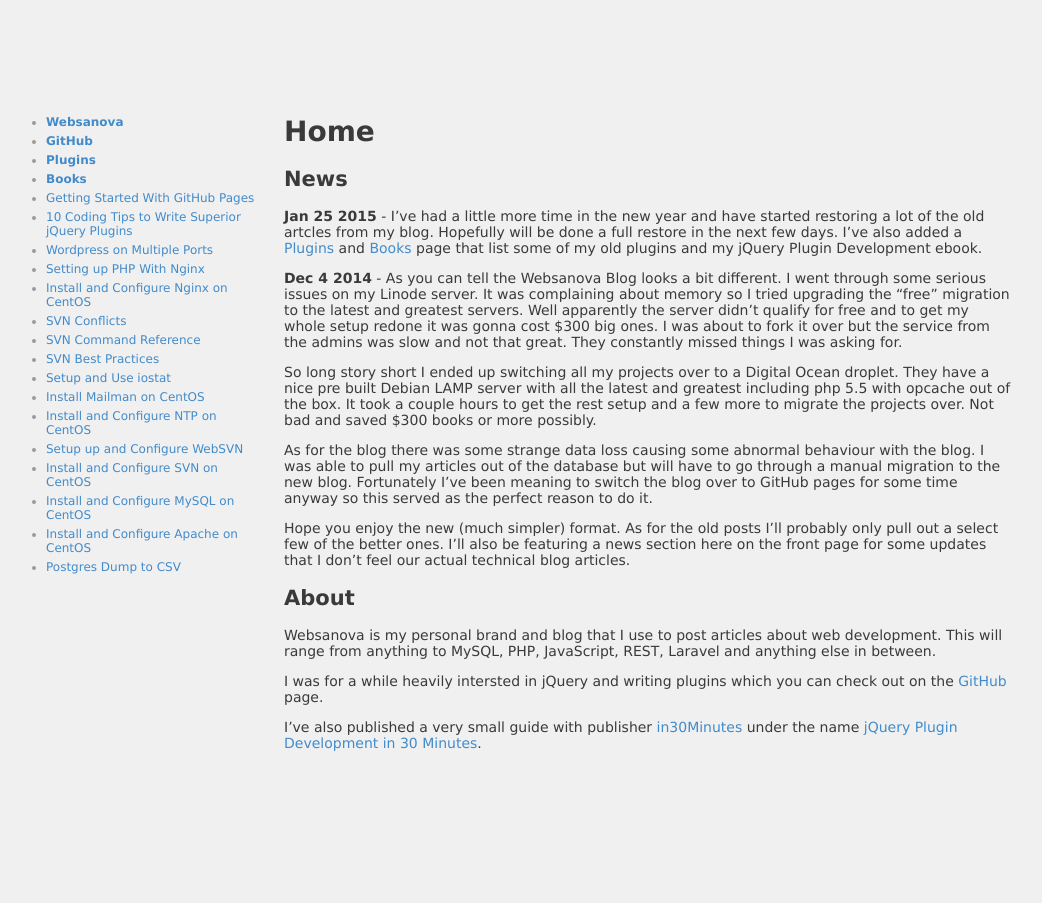
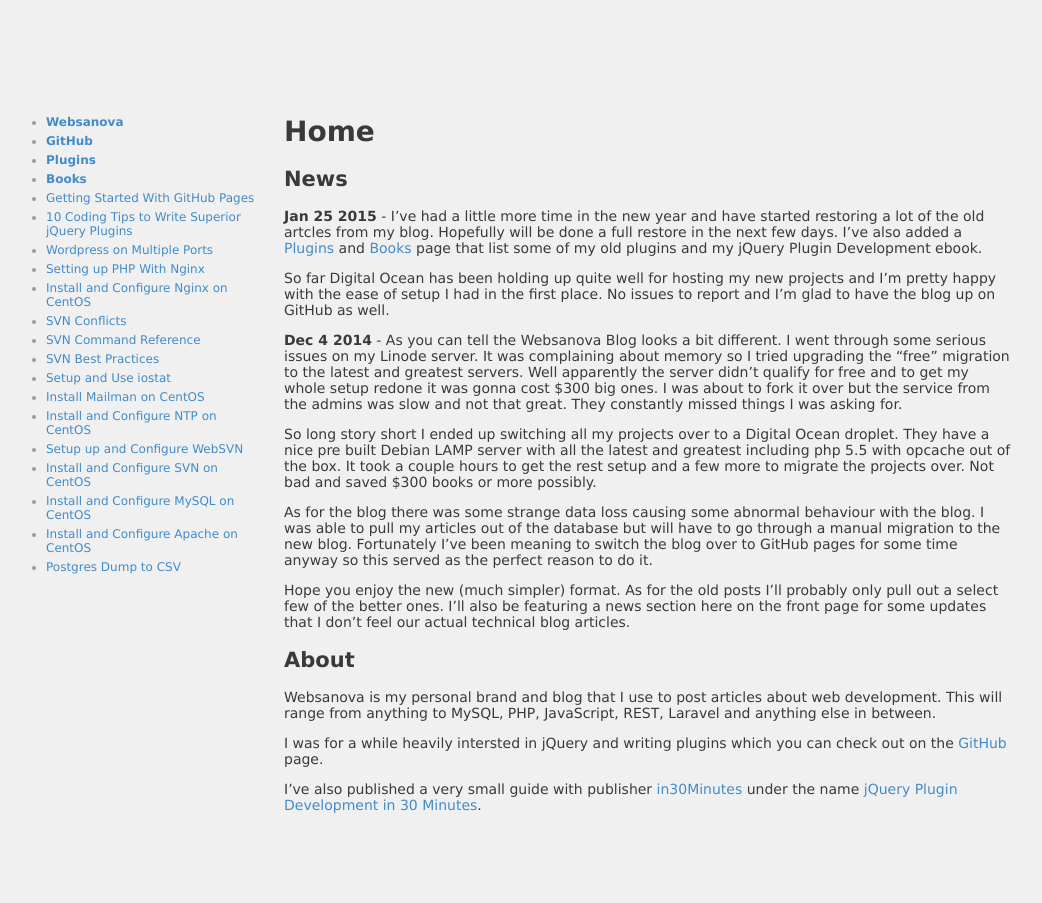
Before and after one commit to websanova/websanova.github.io, a Jekyll site: the page built from index.md, in a window 1280 px wide. Shown: the whole page, without its empty margins (116-1158 px from the left). Built offline with Jekyll 4.4.1, drawn with Linux system fonts in a browser that asks for light colours.

Commit message:
Update news.

```diff
--- a/index.md
+++ b/index.md
@@ -9,6 +9,8 @@
 ## News
 
 __Jan 25 2015__ - I've had a little more time in the new year and have started restoring a lot of the old artcles from my blog. Hopefully will be done a full restore in the next few days. I've also added a [Plugins](/plugins) and [Books](/books) page that list some of my old plugins and my jQuery Plugin Development ebook.
+
+So far Digital Ocean has been holding up quite well for hosting my new projects and I'm pretty happy with the ease of setup I had in the first place. No issues to report and I'm glad to have the blog up on GitHub as well.
 
 __Dec 4 2014__ - As you can tell the Websanova Blog looks a bit different. I went through some serious issues on my Linode server. It was complaining about memory so I tried upgrading the "free" migration to the latest and greatest servers. Well apparently the server didn't qualify for free and to get my whole setup redone it was gonna cost $300 big ones. I was about to fork it over but the service from the admins was slow and not that great. They constantly missed things I was asking for.
 
```
